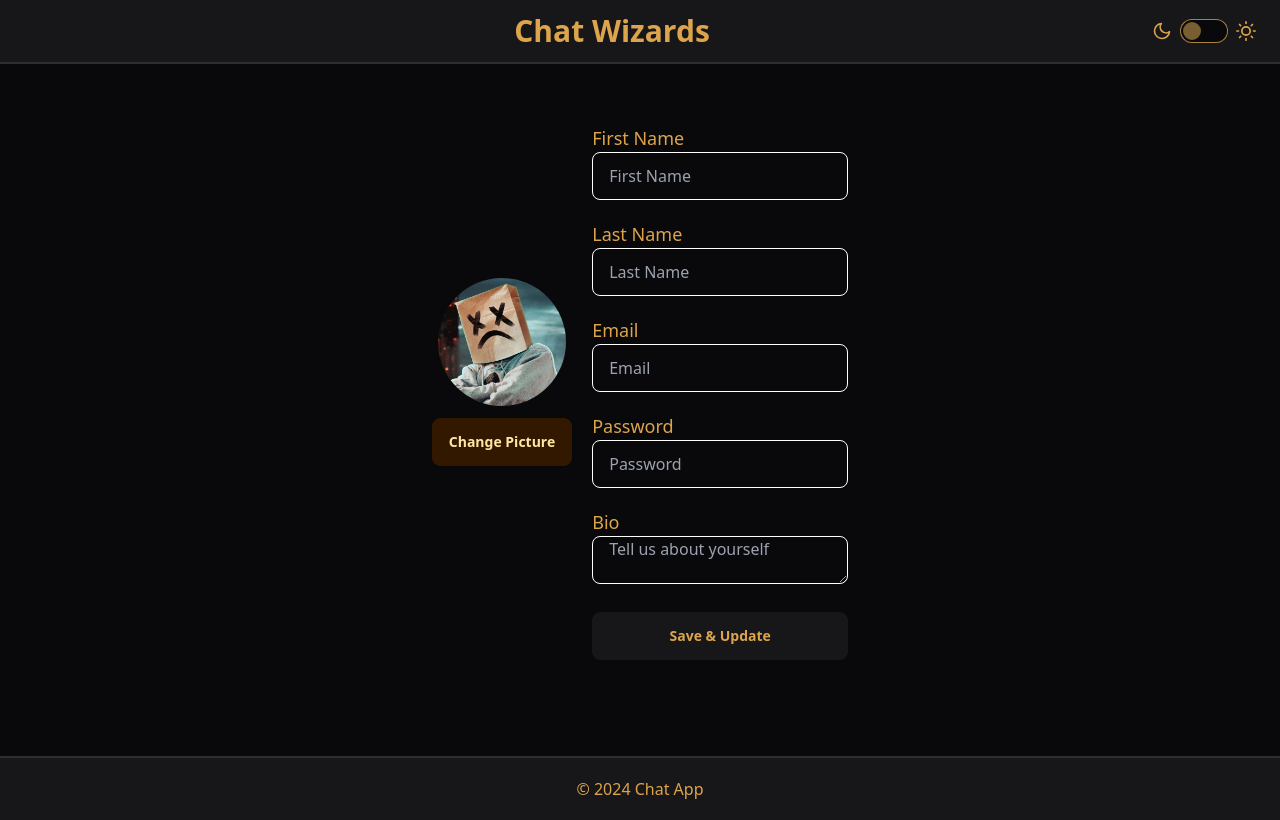
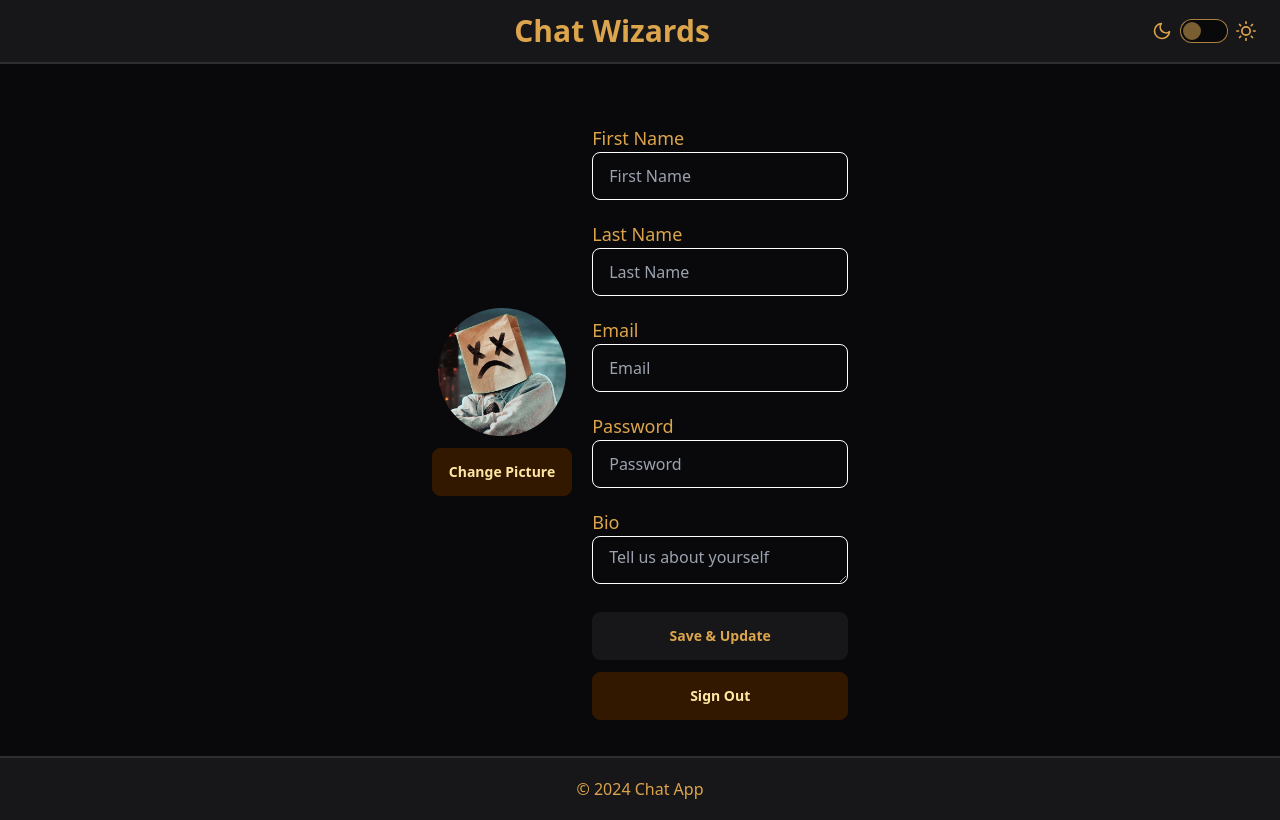
Before and after one commit to SDE-Coding-Wizards/Chat-app, a Next.js app: page /profileSettings in a window 1280 px wide. Built offline with nearby package versions, Linux system fonts and the light colour scheme.

Commit message:
Added signout button

```diff
--- a/app/(pages)/profileSettings/page.tsx
+++ b/app/(pages)/profileSettings/page.tsx
@@ -1,4 +1,5 @@
 export default function ProfileSettings() {
+
     return (
         <div className="text-center mt-5">
             <div className="flex justify-center items-center">
@@ -40,12 +41,15 @@ export default function ProfileSettings() {
                         placeholder="Password"
                     />
                     <label className="text-lg mt-5">Bio</label>
-                    <textarea
-                        id="bio"
-                        className="input input-primary w-64"
-                        placeholder="Tell us about yourself"
-                    />
+                    <div className="flex items-center">
+                        <textarea
+                            id="bio"
+                            className="input input-primary w-64 py-2"
+                            placeholder="Tell us about yourself"
+                        />
+                    </div>
                     <button className="btn mt-7 w-64">Save & Update</button>
+                    <button className="btn btn-neutral mt-3 w-64">Sign Out</button>
                 </div>
             </div>
         </div>
```
